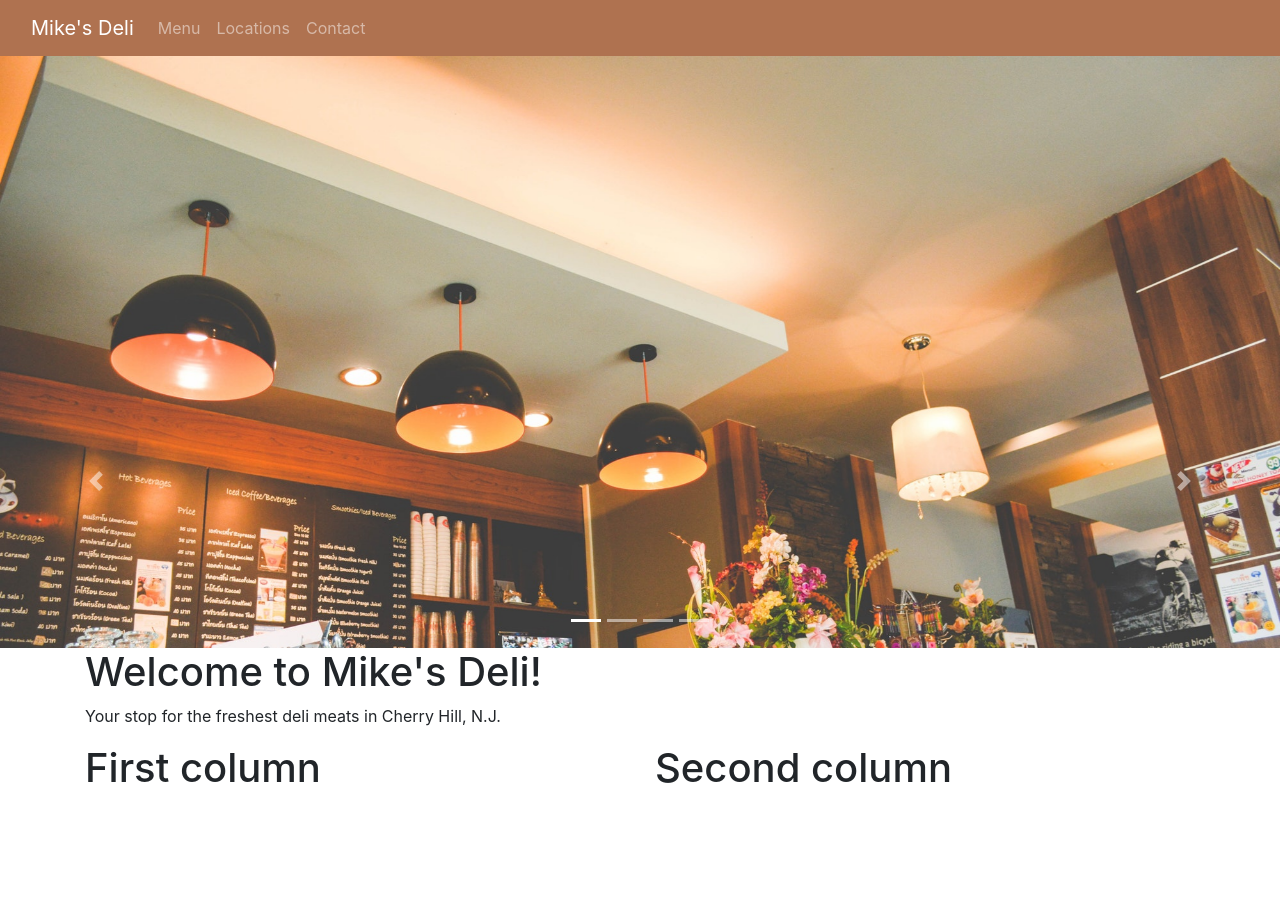
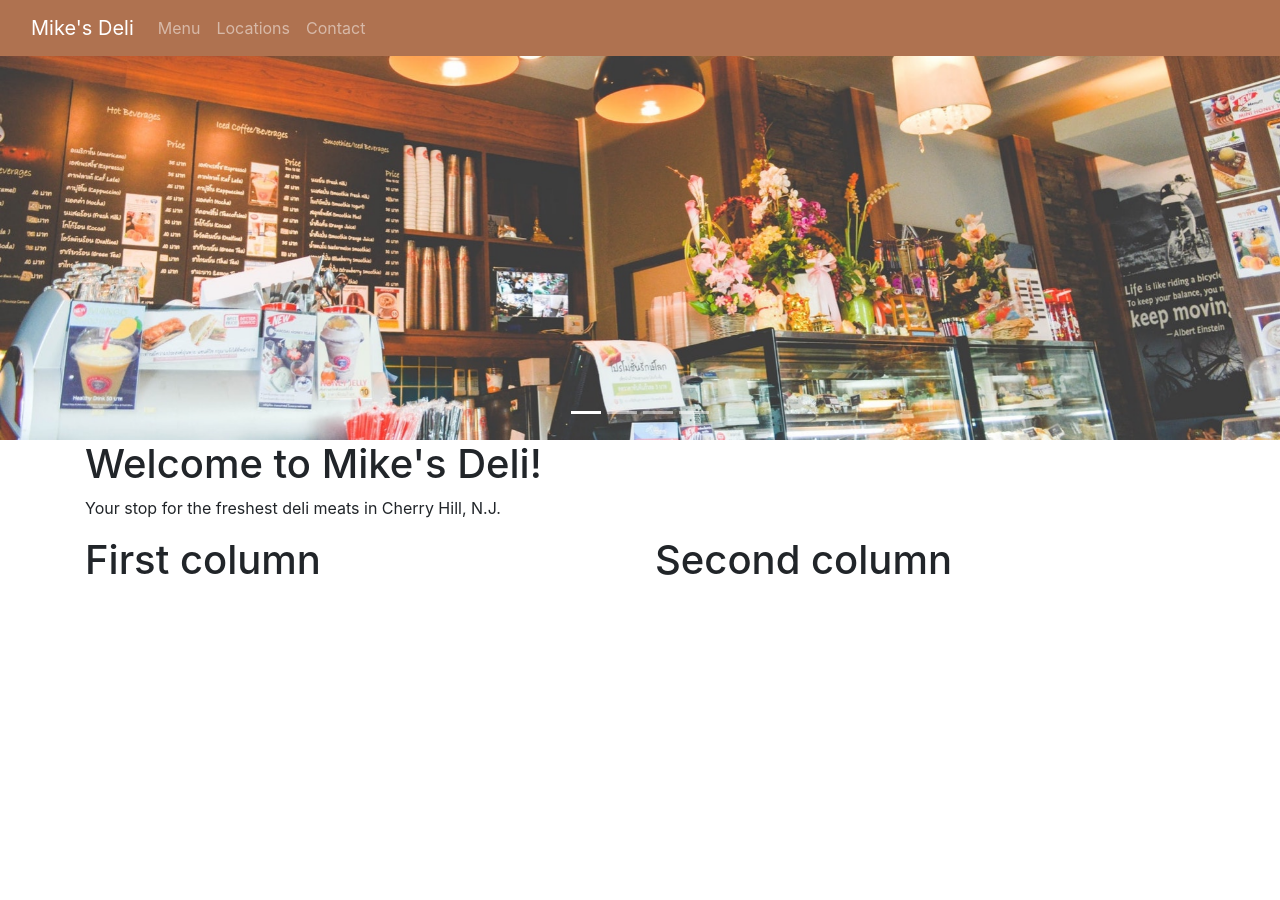
Before and after one commit to michaelJohnJames/deli-website, a PHP site: page / in a window 1280 px wide. Shown: the top 900 px of the page. Run offline with PHP 8.4, Linux system fonts and the light colour scheme.

Commit message:
crop images for carousel

```diff
--- a/public/css/index.css
+++ b/public/css/index.css
@@ -18,6 +18,14 @@
     color: white;
   }
 
+  #store-pic {
+    max-height: 100%;
+    max-width: 100%;
+    display: block;
+    margin-left: auto;
+    margin-right: auto;
+  }
+
 
 
 
@@ -33,6 +41,5 @@
 
 
   .carousel-inner {
-    height: 600px;
-
+    height: auto;
 }
--- a/public/index.html
+++ b/public/index.html
@@ -52,16 +52,16 @@
       </ol>
       <div class="carousel-inner">
         <div class="carousel-item active">
-          <img class="d-block w-100 img-fluid" id="store-pic" src="img/rest1.jpeg" alt="store">
+          <img class="img-fluid" id="store-pic" src="img/rest1.jpeg" alt="store">
         </div>
         <div class="carousel-item">
-          <img class="d-block w-100 img-fluid" src="img/rest2.jpg" alt="sandwich">
+          <img class="img-fluid" src="img/rest2.jpg" alt="sandwich">
         </div>
         <div class="carousel-item">
-          <img class="d-block w-100 img-fluid" src="img/rest3.jpeg" alt="meal">
+          <img class="img-fluid" src="img/rest3.jpeg" alt="meal">
         </div>
         <div class="carousel-item">
-          <img class="d-block w-100 img-fluid" src="img/rest4.jpeg" alt="meal">
+          <img class="img-fluid" src="img/rest4.jpeg" alt="meal">
         </div>
       </div>
     </div>
```
Also changed, not shown: public/img/rest1.jpeg, public/img/rest2.jpg, public/img/rest3.jpeg, public/img/rest4.jpeg, 3 other files.
